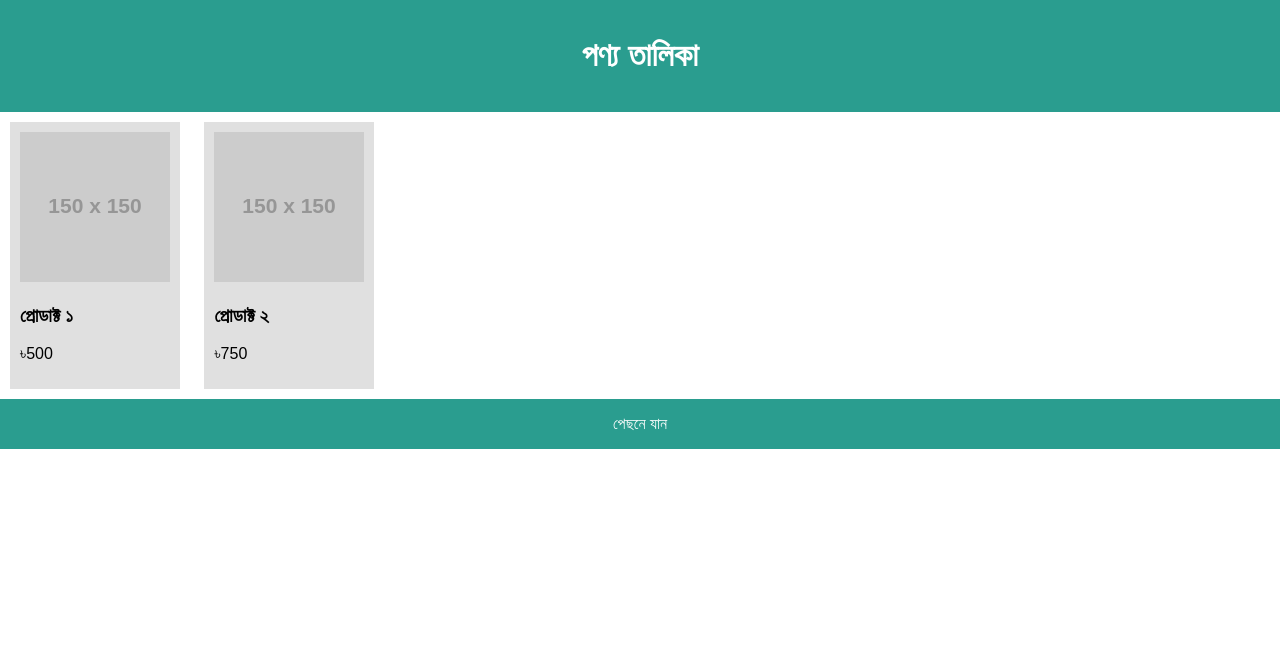
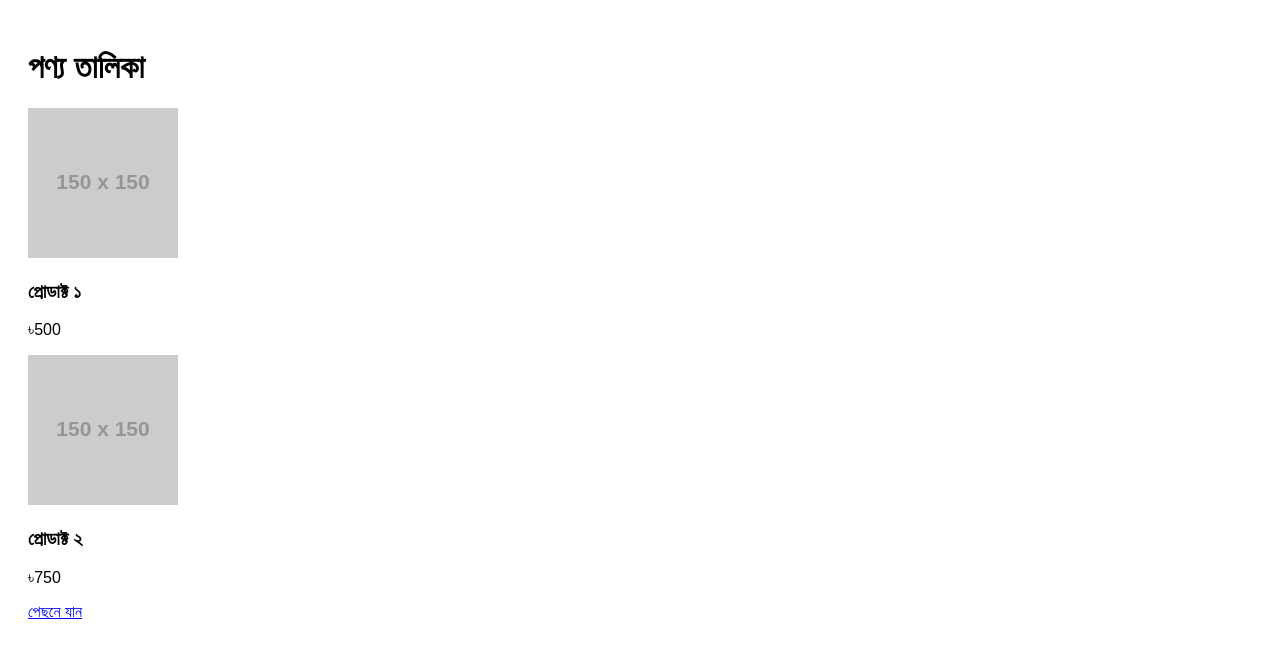
Before and after one commit to akash3spn/akash3spn.github.io, a plain HTML site: page products.html in a window 1280 px wide. Drawn offline with Linux system fonts and the light colour scheme; placeholder pictures from the web are drawn by us.

Commit message:
Add files via upload

```diff
--- a/style.css
+++ b/style.css
@@ -1,32 +1,15 @@
+
 body {
     font-family: sans-serif;
-    background: var(--bg);
-    color: var(--fg);
-    margin: 0;
-    padding: 0;
+    padding: 20px;
+    background: white;
+    color: black;
+    transition: all 0.3s ease;
 }
-:root {
-    --bg: #ffffff;
-    --fg: #000000;
+body.dark-mode {
+    background: #121212;
+    color: white;
 }
-body.dark {
-    --bg: #121212;
-    --fg: #f1f1f1;
+nav a {
+    margin: 0 5px;
 }
-header, footer {
-    background: #2a9d8f;
-    color: white;
-    padding: 1em;
-    text-align: center;
-}
-nav a, footer a {
-    margin: 0 10px;
-    color: white;
-    text-decoration: none;
-}
-.product-card {
-    background: #e0e0e0;
-    margin: 10px;
-    padding: 10px;
-    display: inline-block;
-}
```
Also changed, not shown: contact.html (+11 -10 lines), index.html (+11 -14 lines).
